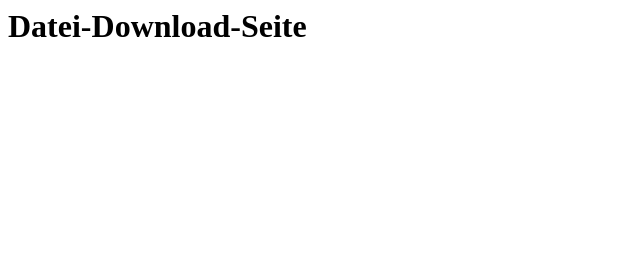
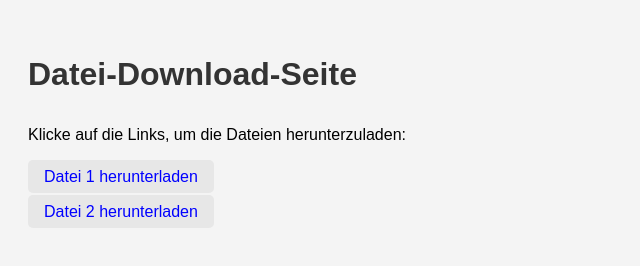
Before and after one commit to gitty1301/webtest, a plain HTML site: page index.html in a window 1280 px wide. Shown: the whole page, without its empty margins (0-640 px from the left). Drawn offline with Linux system fonts and the light colour scheme.

Commit message:
Update index.html

```diff
--- a/index.html
+++ b/index.html
@@ -1,8 +1,16 @@
+<!DOCTYPE html>
 <html lang="de">
 <head>
+    <meta charset="UTF-8">
     <title>Datei-Download</title>
+    <link rel="stylesheet" href="styles.css">
 </head>
 <body>
     <h1>Datei-Download-Seite</h1>
+    <p>Klicke auf die Links, um die Dateien herunterzuladen:</p>
+    <ul>
+        <li><a href="path/to/your/file1.ext" download>Datei 1 herunterladen</a></li>
+        <li><a href="path/to/your/file2.ext" download>Datei 2 herunterladen</a></li>
+    </ul>
 </body>
 </html>
```
